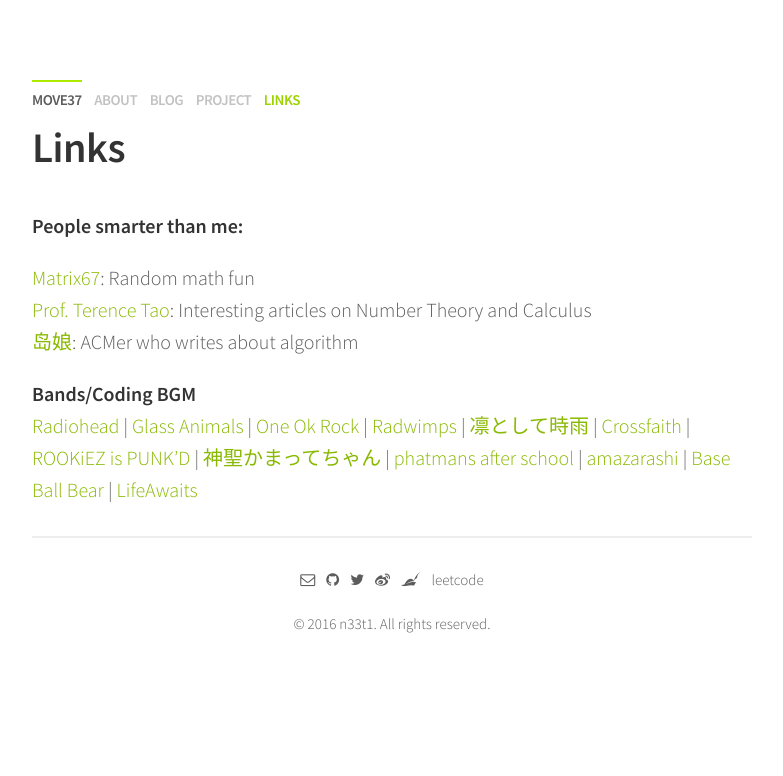
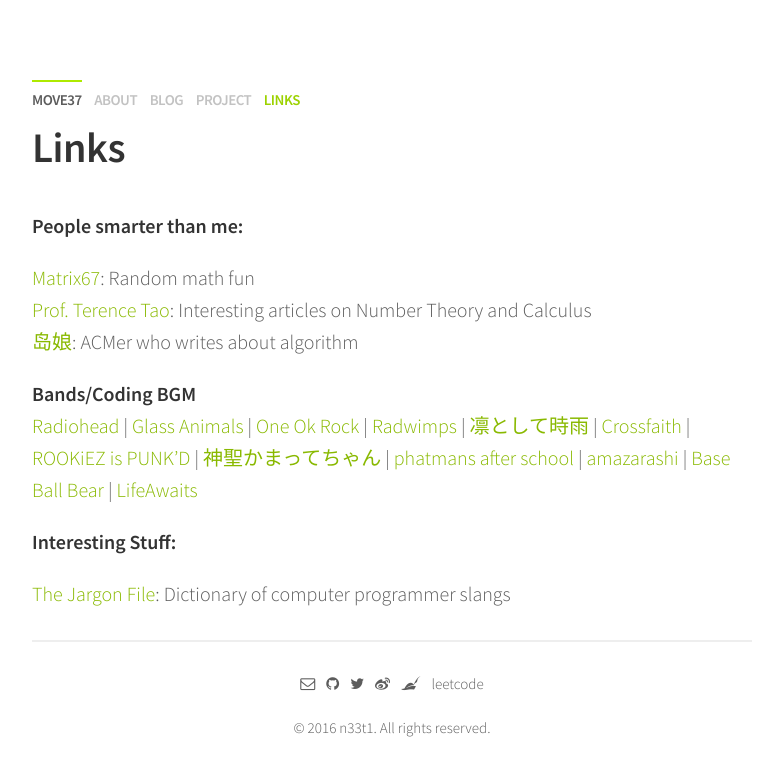
Before and after one commit to n33t1/n33t1.github.io, a Jekyll site: the page built from links.md, in a window 1280 px wide. Shown: the top 776 px of the page, without its empty margins (248-1031 px from the left). Built offline with Jekyll 4.4.1, drawn with Linux system fonts in a browser that asks for light colours; nearby versions of some CDN libraries.

Commit message:
Update links.md

```diff
--- a/links.md
+++ b/links.md
@@ -23,3 +23,9 @@
  [amazarashi](http://www.amazarashi.com/) |
  [Base Ball Bear](http://www.baseballbear.com/) |
  [LifeAwaits](https://lifeawaitsband.bandcamp.com/releases)
+
+
+
+**Interesting Stuff:**
+
+ [The Jargon File](http://www.catb.org/jargon/html/): Dictionary of computer programmer slangs
```
